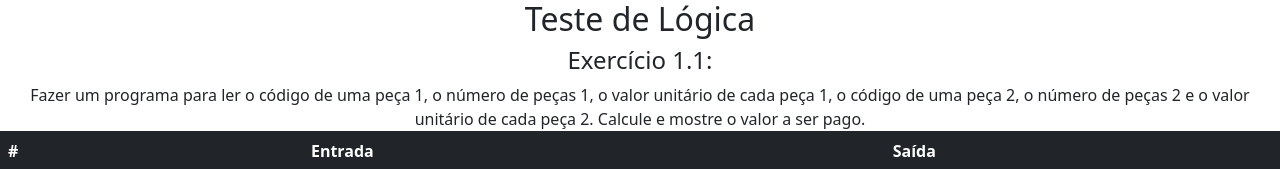
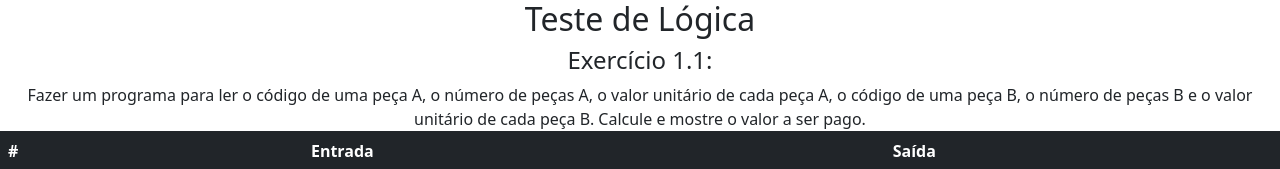
Before and after one commit to TheJessicaBohn/OO-Logica-CSharp, a plain HTML site: page Logica-em-JavaScript/index.html in a window 1280 px wide. Shown: the top 169 px of the page. Drawn offline with nearby package versions, Linux system fonts and the light colour scheme.

Commit message:
Update index.html

```diff
--- a/Logica-em-JavaScript/index.html
+++ b/Logica-em-JavaScript/index.html
@@ -15,8 +15,8 @@
     <div class="span12 text-center">
         <h2>Teste de Lógica</h2>
         <h4>Exercício 1.1:</h4>
-        <span>Fazer um programa para ler o código de uma peça 1, o número de peças 1, o valor unitário de cada peça 1, o
-            código de uma peça 2, o número de peças 2 e o valor unitário de cada peça 2. Calcule e mostre o valor a ser
+        <span>Fazer um programa para ler o código de uma peça A, o número de peças A, o valor unitário de cada peça A, o
+            código de uma peça B, o número de peças B e o valor unitário de cada peça B. Calcule e mostre o valor a ser
             pago.</span>
     </div>
 
```
